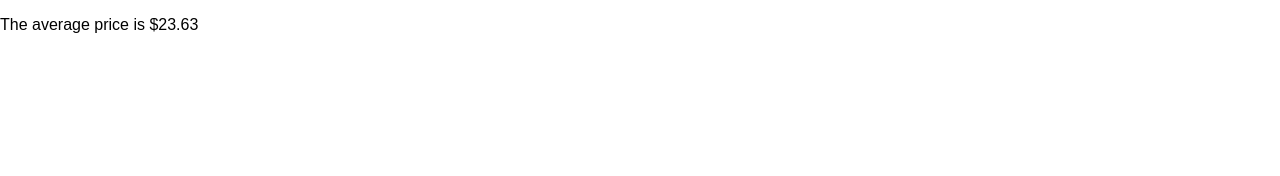
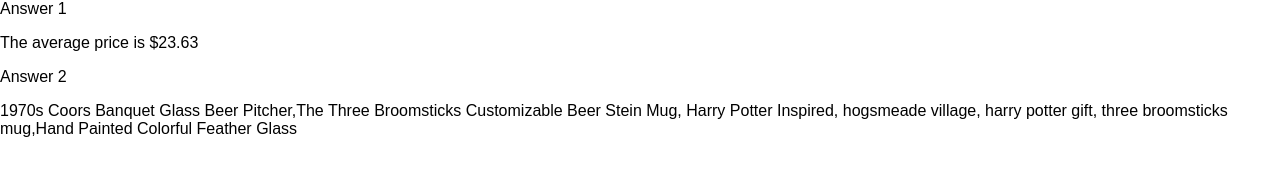
Before and after one commit to thedoublewolf/etsy-items, a plain HTML site: page index.html in a window 1280 px wide. Drawn offline with Linux system fonts and the light colour scheme.

Commit message:
Answer 2 completed.  Need to figure out formatting.

```diff
--- a/index.html
+++ b/index.html
@@ -7,8 +7,9 @@
 </head>
 <body>
 
-
+Answer 1
 	<p id="answer1"></p>
+Answer 2
 	<p id="answer2"></p>
 	<p id="answer3"></p>
 	<p id="answer4"></p>
--- a/main.js
+++ b/main.js
@@ -12,25 +12,25 @@
 	var prices = items.map( function (item){
 		return item.price;
 	});
-	console.log(prices);
+	// console.log(prices);
 
 	// Add all of the prices together
 	var sum = prices.reduce( function (prev, next){
 		return prev + next;
 	});
-	console.log(sum);
+	// console.log(sum);
 
 	// Divide by total number of items
 	var avg = sum / items.length;
-	console.log(avg);
+	// console.log(avg);
 
 	// Convert it to 2 decimal places
 	var converted = avg.toFixed(2);
-	console.log(converted);
+	// console.log(converted);
 
 	// Make it a string
 	var str = 'The average price is $' + converted;
-	console.log(str);
+	// console.log(str);
 
 	//Make it show up on the page
 
@@ -42,12 +42,20 @@
 	answer1.appendChild(textNode);
 
 //////////////////////////QUESTION 2////////////////////////////////
+ 	// Create a blank array to push filtered items into
+ 	var specItems = [];
+ 	// filter items that are priced between 14 and 18 and push into blank array
+ 	var filteredPrices = items.filter(function (filteredItem){
+ 			if ((filteredItem.price > 14.00) && (filteredItem.price < 18.00))
+ 				specItems.push(filteredItem.title);
+ 		});
+ 		 		console.log(specItems);
 
+ 	// take items in array and make it show up on page
 
-
-
-
-
+	var answer2 = document.querySelector('#answer2');
+	var textNode = document.createTextNode(specItems);
+	answer2.appendChild(textNode);
 
 //////////////////////////QUESTION 3////////////////////////////////
 
```
